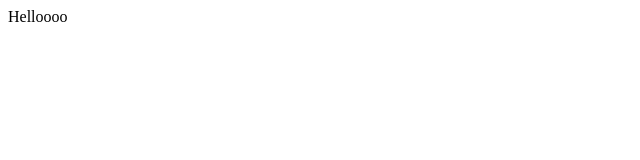
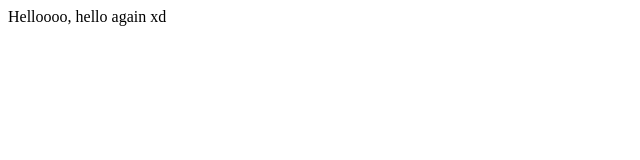
Before and after one commit to TavoRivera/lecture0, a plain HTML site: page index.html in a window 1280 px wide. Shown: the whole page, without its empty margins (0-640 px from the left). Drawn offline with Linux system fonts and the light colour scheme.

Commit message:
Update index.html

```diff
--- a/index.html
+++ b/index.html
@@ -6,6 +6,6 @@
     <title>my page</title>
 </head>
 <body>
-    Helloooo
+    Helloooo, hello again xd
 </body>
 </html>
```
